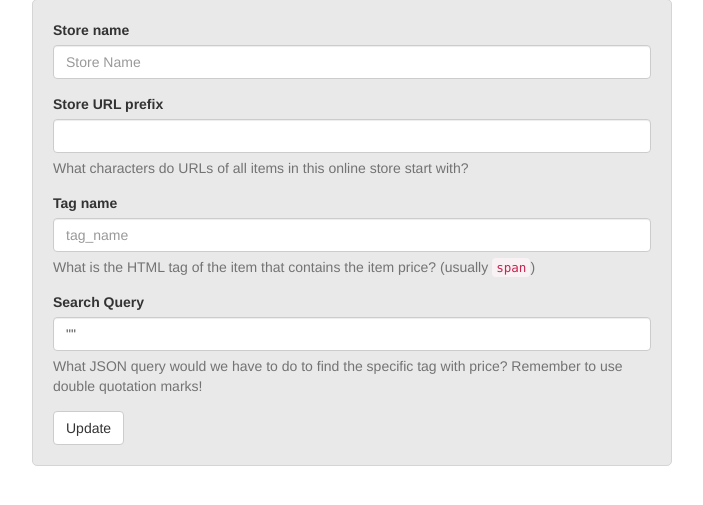
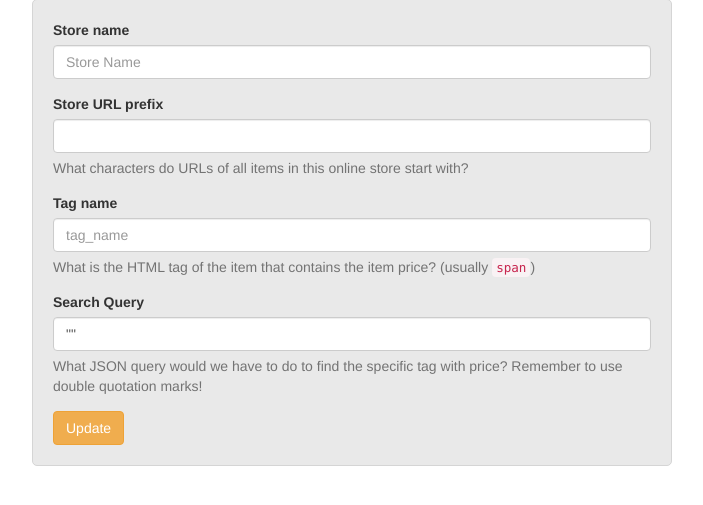
Before and after one commit to JohannLiebert1130/Price_of_Book, a Flask app: template src/templates/stores/edit_store.jinja2 in a window 1280 px wide. Shown: the part 263-768 px from the top of the page, without its empty margins (288-991 px from the left). Run offline with Flask 2, Linux system fonts and the light colour scheme; the template is opened without the code that fills it, so the values that code supplies are empty; some libraries are stand-ins or nearby versions.

Commit message:
Change the button style in the edit_store page.

```diff
--- a/src/templates/stores/edit_store.jinja2
+++ b/src/templates/stores/edit_store.jinja2
@@ -32,7 +32,7 @@
                 <span id="QueryHelpBlock" class="help-block">What JSON query would we have to do to find the specific tag with price? Remember to use
                 double quotation marks! </span>
             </div>
-            <button type="submit" class="btn btn-default">Update</button>
+            <button type="submit" class="btn btn-warning">Update</button>
         </form>
     </div>
 {% endblock %}
```
